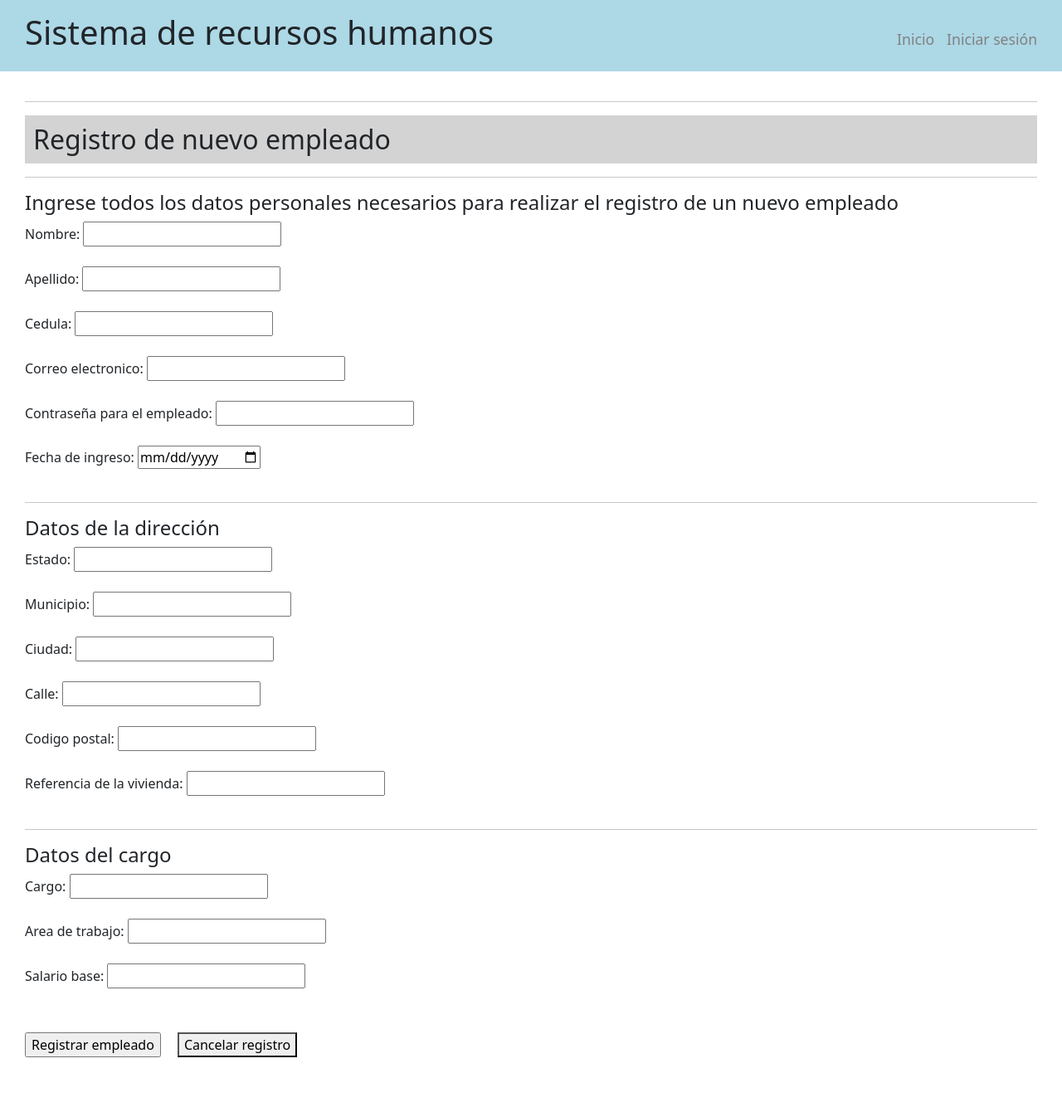
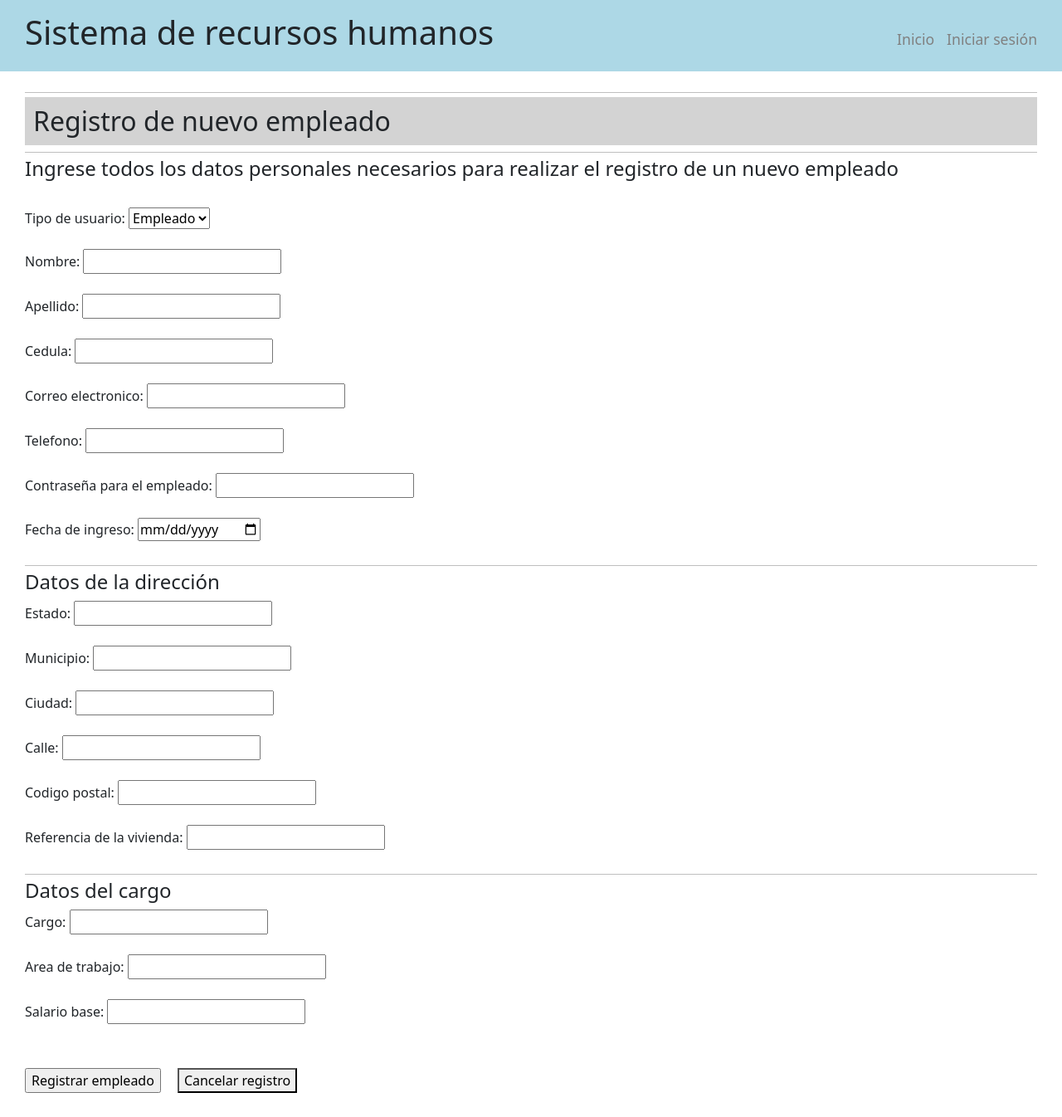
Before and after one commit to carldanvm/rrhh, a PHP site: page /rrhh/vistas/registro_empleados.php in a window 1280 px wide. Shown: the whole page at 83% size. Before the commit the page ends 1274 px from the top, so only its background shows below. Run offline with PHP 8.4, Linux system fonts and the light colour scheme.

Commit message:
se agrego el telefono y tipo_usuario al registro de empleados, se añadio en la tabla del panel el tipo_usuario y tambien se anexo para la verificacion al logearse para entrar al panel de rrhh

```diff
--- a/backend/get-empleados.php
+++ b/backend/get-empleados.php
@@ -2,7 +2,7 @@
     include 'db.php';
     header("Content-Type: application/json");
 
-    $sql = "SELECT id, nombre, apellido, cedula, email, fecha_ingreso FROM usuarios";
+    $sql = "SELECT id, tipo_usuario, nombre, apellido, cedula, email, fecha_ingreso FROM usuarios";
     $result = mysqli_query($conn, $sql);
 
     $empleados = array();
--- a/js/tabla-rrhh.js
+++ b/js/tabla-rrhh.js
@@ -25,6 +25,7 @@ function llenarTabla(response) {
         let fila = `
             <tr>
                 <td>${empleado.id}</td>
+                <td>${empleado.tipo_usuario}</td>
                 <td>${empleado.nombre}</td>
                 <td>${empleado.apellido}</td>
                 <td>${empleado.cedula}</td>
--- a/vistas/includes/header.php
+++ b/vistas/includes/header.php
@@ -7,6 +7,15 @@
     <link href="css/bootstrap.css" rel="stylesheet">
     <link href="css/styles.css" rel="stylesheet">
     <title>RRHH</title>
+
+    <style>
+        hr {
+            margin: 5px 0;
+            padding: 0;
+            border: none;
+            border-top: 1px solid #000;
+        }
+    </style>
 
 </head>
 
--- a/vistas/registro_empleados.php
+++ b/vistas/registro_empleados.php
@@ -4,8 +4,16 @@
 <h2 style="background-color: lightgray; padding: 10px">Registro de nuevo empleado</h2>
 <hr>
 <h4>Ingrese todos los datos personales necesarios para realizar el registro de un nuevo empleado</h4>
+<br>
 
 <form action="index.php?page=registrar" method="post">
+
+    <label for="tipo_usuario">Tipo de usuario:</label>
+    <select id="tipo_usuario" name="tipo_usuario" required>
+        <option value="rrhh">RRHH</option>
+        <option value="empleado" selected>Empleado</option>
+    </select><br><br>
+
     <label for="nombre">Nombre:</label>
     <input type="text" id="nombre" name="nombre"
         required pattern="^[A-Za-z]+(?:\s[A-Za-z]+)*$"
@@ -28,6 +36,11 @@
     <input type="email" id="email" name="email"
         required pattern="^[a-zA-Z0-9._%+-]+@(gmail\.com|outlook\.com|hotmail\.com)$"
         title="Solo se permiten correos de Gmail, Outlook o Hotmail" value="<?php if (isset($_SESSION['datos_form']['email'])){ echo $_SESSION['datos_form']['email'];} ?>"><br><br>
+
+    <label for="telefono">Telefono:</label>
+    <input type="text" id="telefono" name="telefono"
+        required pattern="\d+" maxlength="13"
+        title="El telefono debe contener solo numeros, sin espacios en blanco ni cualquier otro simbolo" value="<?php if (isset($_SESSION['datos_form']['telefono'])){ echo $_SESSION['datos_form']['telefono'];} ?>"><br><br>
 
     <label for="password">Contraseña para el empleado:</label>
     <input type="text" id="password" name="password" required><br><br>
@@ -104,5 +117,4 @@
     </div>
 </form>
 
-
 <?php include "includes/footer.php"; ?>
```
Also changed, not shown: backend/logear.php (+8 -1 lines), backend/registrar.php (+7 -1 lines), vistas/panel_rrhh.php (+5 -2 lines).
